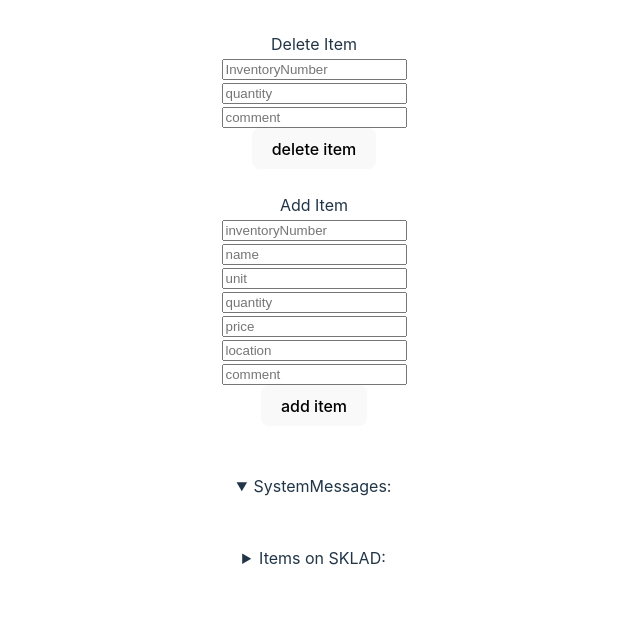
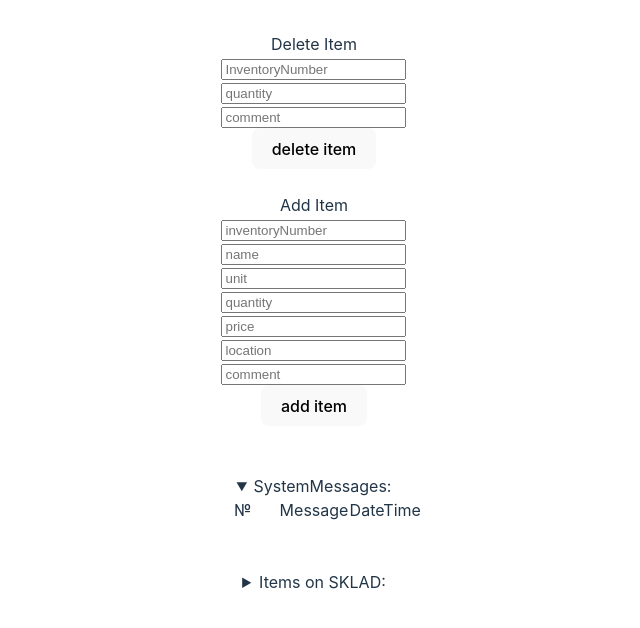
Before and after one commit to serjG901/sklad, a React (Vite) app: page / in a window 1280 px wide. Both pictures are taken after a click on the heading "SystemMessages:". Shown: the top 628 px of the page, without its empty margins (326-966 px from the left). Built offline with nearby package versions, Linux system fonts and the light colour scheme.

Commit message:
Update App.tsx

```diff
--- a/src/App.tsx
+++ b/src/App.tsx
@@ -138,6 +138,11 @@ function App() {
             <br />
             <details style={{ maxHeight: "100vh", overflow: "auto" }}>
                 <summary>SystemMessages:</summary>
+                <div style={{ display: "grid", grid: "auto / repeat(3, 1fr)" }}>
+                    <div>№</div>
+                    <div>Message</div>
+                    <div>DateTime</div>
+                </div>
                 {systemMessages.map(
                     (systemMessage: SystemMessage, index: number) => (
                         <div
```
